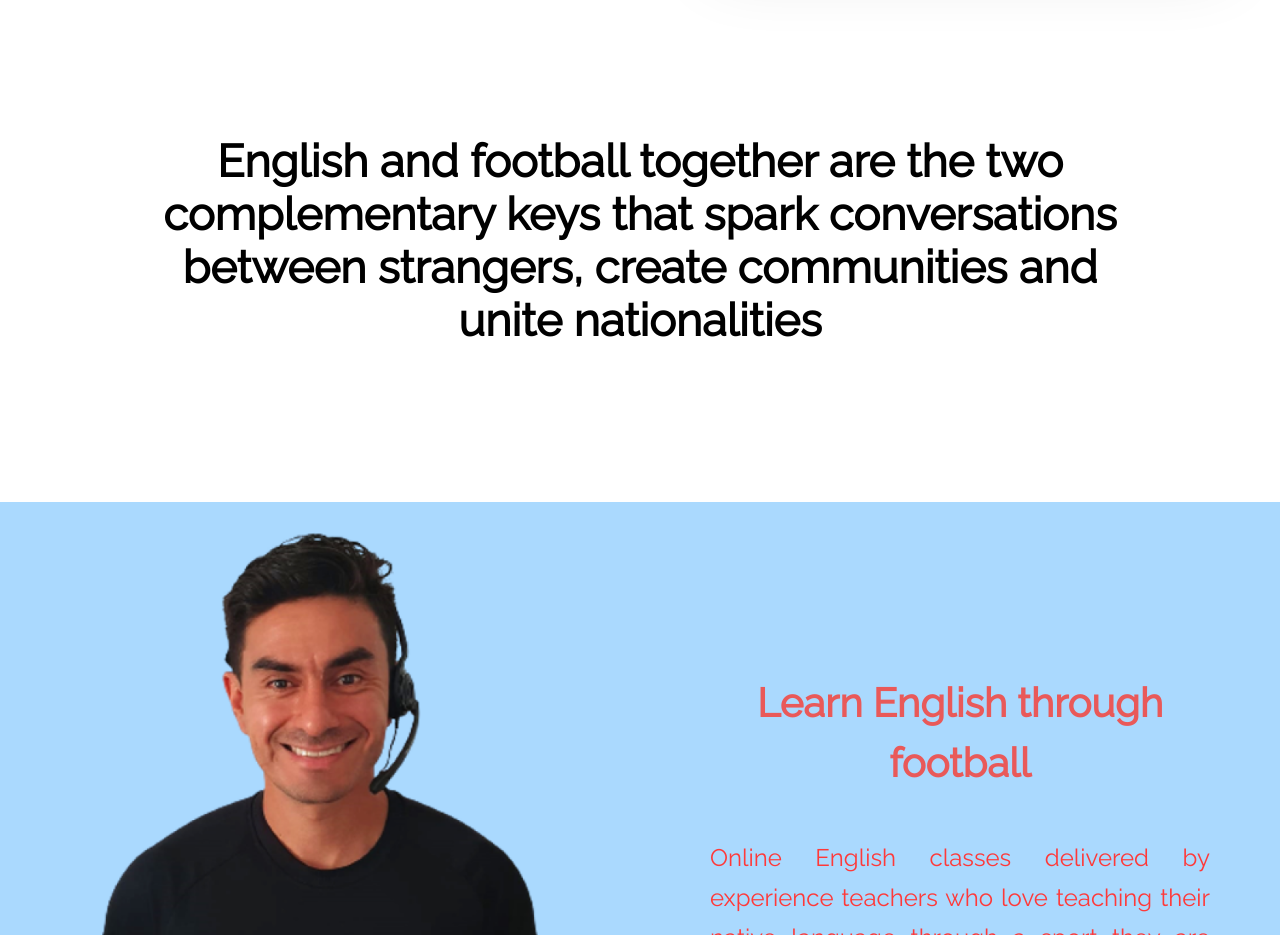
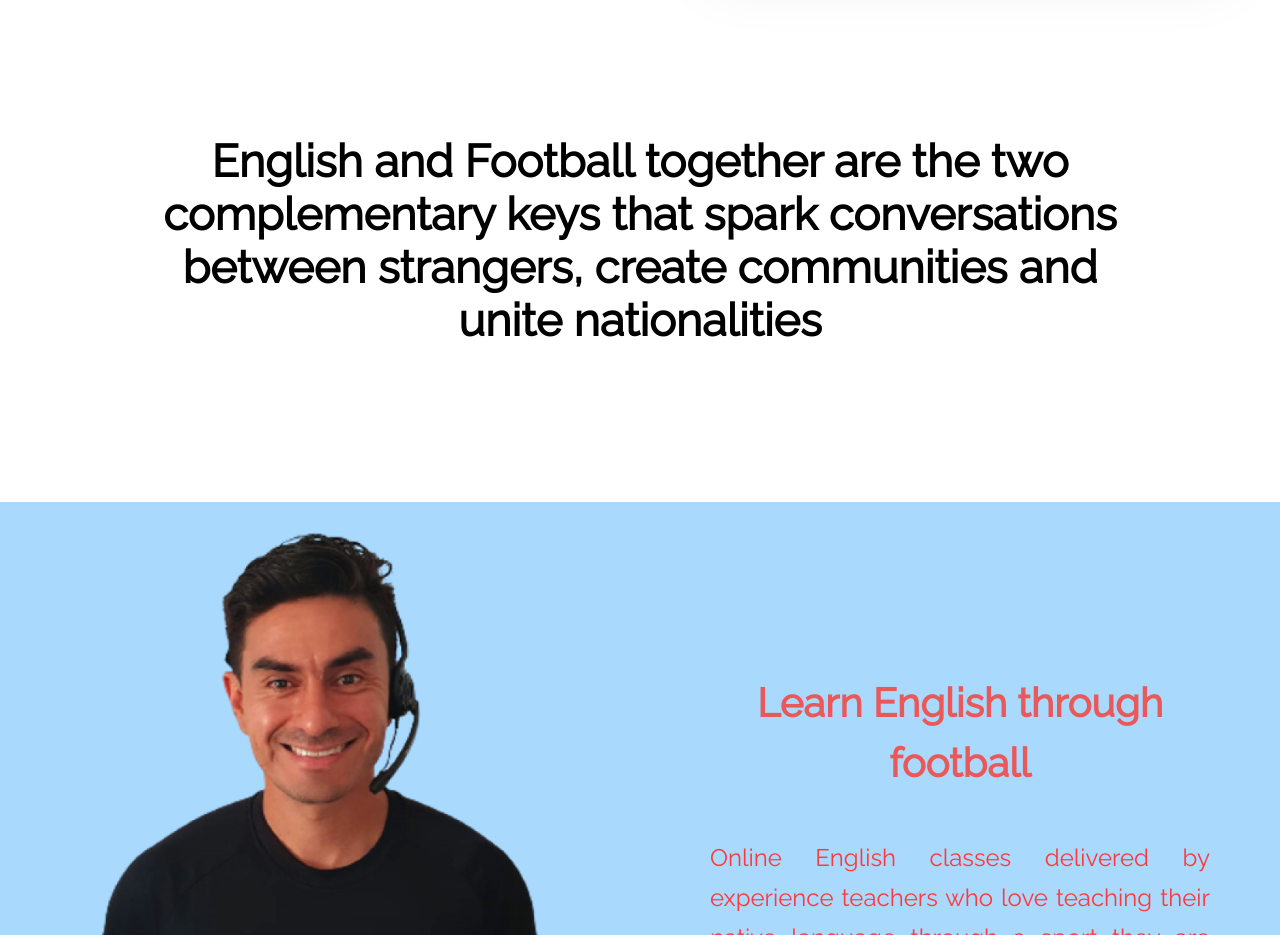
Before and after one commit to mubeenhassan/engilsh-teaching, a React (Create React App) app: page / in a window 1280 px wide. Shown: the part 920-1855 px from the top of the page. Built offline with nearby package versions, Linux system fonts and the light colour scheme; some icons are missing.

Commit message:
fixing error

```diff
--- a/src/pages/home/index.js
+++ b/src/pages/home/index.js
@@ -14,7 +14,7 @@ function Home({ t }) {
       <HomeSection t={t} Hero />
       <div class="section-between-text pos-rel home-whats">
         <p>
-          English and football together are the two complementary keys that
+          English and Football together are the two complementary keys that
           spark conversations between strangers, create communities and unite
           nationalities
 
```
